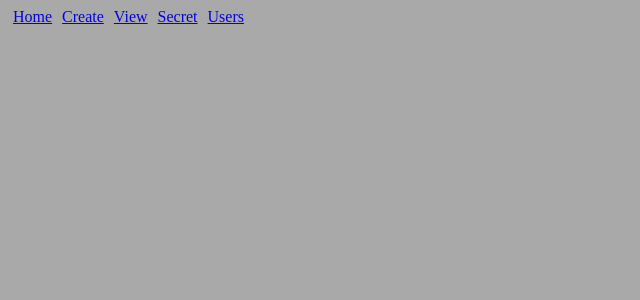
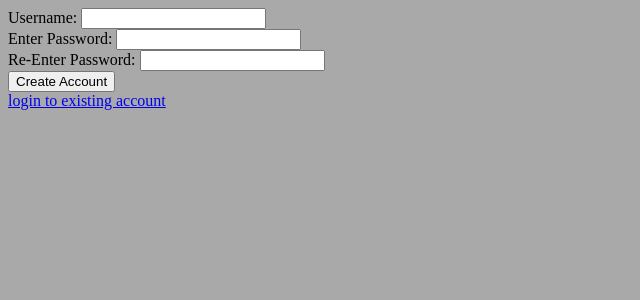
Before and after one commit to evanconway/url-shortner, a React (Vite) app in the folder client/: page /createaccount in a window 1280 px wide. Shown: the top 300 px of the page, without its empty margins (0-640 px from the left). Built offline with nearby package versions, Linux system fonts and the light colour scheme.

Commit message:
reorganize pages so login redirect works

```diff
--- a/client/src/components/Create.tsx
+++ b/client/src/components/Create.tsx
@@ -1,9 +1,11 @@
 import { useState } from "react";
+import LinkBar from "./LinkBar";
 
 const Create = () => {
     const [urlInput, setUrlInput] = useState('');
 
     return <div>
+        <LinkBar />
         <div>
             <label htmlFor="url">URL To Shorten</label>
             <input type="text" name="url" onChange={e => {
--- /dev/null
+++ b/client/src/components/CreateAccount.tsx
@@ -0,0 +1,22 @@
+const CreateAccount = () => {
+    return <div>
+        <div>
+            <label htmlFor='username'>Username: </label>
+            <input type='text' name='username'/>
+        </div>
+        <div>
+            <label htmlFor='password'>Enter Password: </label>
+            <input type='text' name='password'/>
+        </div>
+        <div>
+            <label htmlFor='password2'>Re-Enter Password: </label>
+            <input type='text' name='password2'/>
+        </div>
+        <button>Create Account</button>
+        <div>
+            <a href="/login">login to existing account</a>
+        </div>
+    </div>;
+};
+
+export default CreateAccount;
--- /dev/null
+++ b/client/src/components/LinkBar.tsx
@@ -0,0 +1,15 @@
+import { Link as RRLink } from 'react-router-dom';
+
+const Link = (to: string, text: string) => <RRLink style={{ padding: '0 5px' }} to={to}>{text}</RRLink>;
+
+const LinkBar = () => {
+    return <div>
+        {Link('/', 'Home')}
+        {Link('/create', 'Create')}
+        {Link('/view', 'View')}
+        {Link('/secret', 'Secret')}
+        {Link('/users', 'Users')}
+    </div>
+};
+
+export default LinkBar;
--- a/client/src/components/Login.tsx
+++ b/client/src/components/Login.tsx
@@ -10,7 +10,7 @@ const Login = () => {
         </div>
         <button>Login</button>
         <div>
-            <a href="/createaccount">Create New Account</a>
+            <a href="/createaccount">create new account</a>
         </div>
     </div>;
 };
--- a/client/src/components/SecretMessage.tsx
+++ b/client/src/components/SecretMessage.tsx
@@ -1,4 +1,5 @@
 import { useEffect, useState } from "react";
+import LinkBar from "./LinkBar";
 
 const SecretMessage = () => {
     const [msg, setMsg] = useState('getting secret message...');
@@ -11,7 +12,10 @@ const SecretMessage = () => {
         get();
     }, [setMsg]);
 
-    return <div>{msg}</div>;
+    return <div>
+        <LinkBar />
+        {msg}
+    </div>;
 };
 
 export default SecretMessage;
--- a/client/src/components/UnsafeUsers.tsx
+++ b/client/src/components/UnsafeUsers.tsx
@@ -1,4 +1,5 @@
 import { useEffect, useState } from "react";
+import LinkBar from "./LinkBar";
 
 const UnsafeUsers = () => {
     const [users, setUsers] = useState<{name: string, password: string}[]>();
@@ -11,11 +12,17 @@ const UnsafeUsers = () => {
         get();
     }, [setUsers]);
 
-    if (users === undefined) return <div>fetching users...</div>;
+    let returnElement = <div>fetching users...</div>
 
-    return <ul>
-        {users.map(user => <div>{user.name}: {user.password}</div>)}
-    </ul>
+    if (users !== undefined) {
+        if (users.length <= 0) returnElement = <div>{'no users:('}</div>
+        else returnElement = <ul>{users.map(user => <div>{user.name}: {user.password}</div>)}</ul>;
+    }
+
+    return <div>
+        <LinkBar />
+        {returnElement}
+    </div>;
 };
 
 export default UnsafeUsers;
--- a/client/src/components/View.tsx
+++ b/client/src/components/View.tsx
@@ -1,4 +1,5 @@
 import { useEffect, useState } from "react";
+import LinkBar from "./LinkBar";
 
 const View = () => {
     const [shorts, setShorts] = useState<{ original: string, short: string }[]>();
@@ -15,7 +16,9 @@ const View = () => {
 
     if (shorts.length <= 0) return <div>no urls shortened yet</div>;
 
-    return <ul>
+    return <div>
+        <LinkBar />
+        <ul>
             {shorts.map((entry, i) => {
                 const { original: url, short} = entry;
                 return <li key={i}>
@@ -23,6 +26,7 @@ const View = () => {
                 </li>
             })}
         </ul>
+    </div>;
 };
 
 export default View;
--- a/client/src/main.tsx
+++ b/client/src/main.tsx
@@ -1,26 +1,18 @@
 import React from 'react';
 import ReactDOM from 'react-dom/client';
 import './index.css';
-import { BrowserRouter, Link as RRLink, Route, Routes } from 'react-router-dom';
+import { BrowserRouter, Route, Routes } from 'react-router-dom';
 import SecretMessage from './components/SecretMessage';
 import Create from './components/Create';
 import View from './components/View';
 import UnsafeUsers from './components/UnsafeUsers';
 import Login from './components/Login';
+import CreateAccount from './components/CreateAccount';
 
-const Link = (to: string, text: string) => <RRLink style={{ padding: '0 5px' }} to={to}>{text}</RRLink>;
 
 ReactDOM.createRoot(document.getElementById('root')!).render(
 	<React.StrictMode>
 		<BrowserRouter>
-			<div>
-				<div>
-					{Link('/', 'Home')}
-					{Link('/create', 'Create')}
-					{Link('/view', 'View')}
-					{Link('/secret', 'Secret')}
-					{Link('/users', 'Users')}
-				</div>
 				<Routes>
 					<Route path='/' element={<h1>Home</h1>} />
 					<Route path='/create' element={<Create/>} />
@@ -28,8 +20,8 @@ ReactDOM.createRoot(document.getElementById('root')!).render(
 					<Route path='/secret' element={<SecretMessage/>} />
 					<Route path='/users' element={<UnsafeUsers/>} />
 					<Route path='/login' element={<Login/>} />
+					<Route path='/createaccount' element={<CreateAccount/>} />
 				</Routes>
-			</div>
 		</BrowserRouter>
 	</React.StrictMode>,
 );
```
Also changed, not shown: 1 other file (tests, documents, lock files or other folders). Lines whose indentation alone changed are shown as unchanged.
